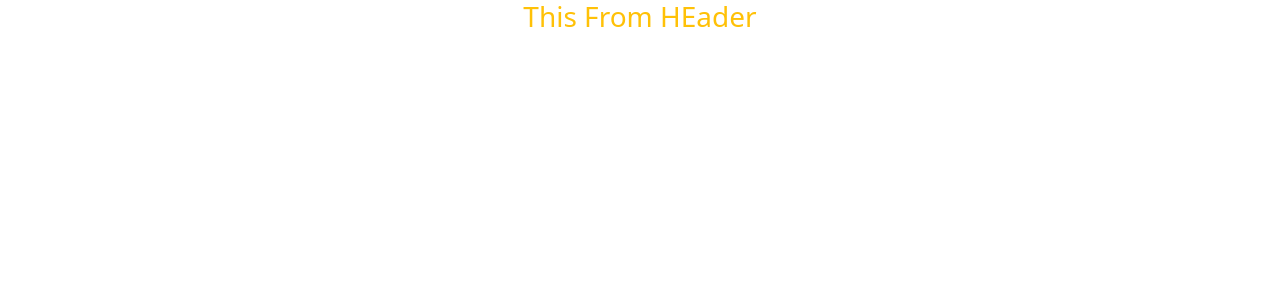
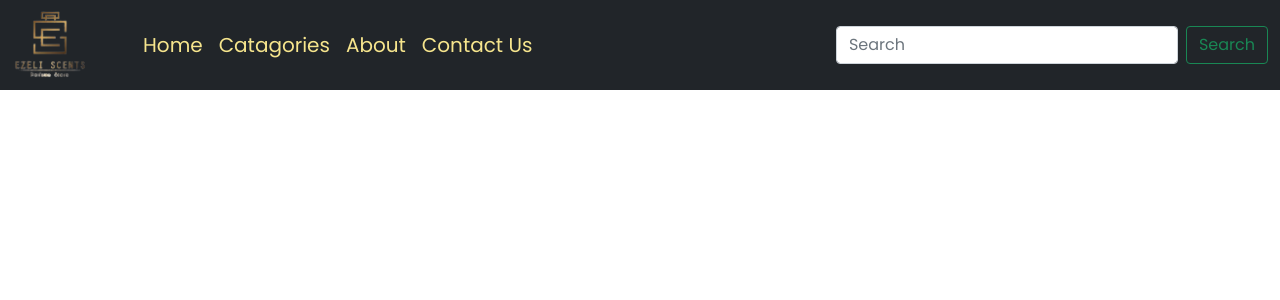
Before and after one commit to eliyas700/Assignment-8-EZ-ELI-Scents-, a React (Create React App) app: page / in a window 1280 px wide. Shown: the top 300 px of the page. Built offline with nearby package versions, Linux system fonts and the light colour scheme.

Commit message:
Header Completed

```diff
--- a/public/index.html
+++ b/public/index.html
@@ -24,6 +24,8 @@
       work correctly both with client-side routing and a non-root public URL.
       Learn how to configure a non-root public URL by running `npm run build`.
     -->
+    <!-- Fonts -->
+    <link href="https://fonts.googleapis.com/css2?family=Poppins:wght@400;600&display=swap" rel="stylesheet">
     <title>EZ-ELI-Scents</title>
   </head>
   <body>
--- a/src/App.css
+++ b/src/App.css
@@ -1,10 +1,12 @@
 .App {
-  text-align: center;
+  font-family: "Poppins", sans-serif;
 }
 
 .App-logo {
   height: 40vmin;
   pointer-events: none;
+}
+body {
 }
 
 @media (prefers-reduced-motion: no-preference) {
--- /dev/null
+++ b/src/Components/Header/Header.css
@@ -0,0 +1,9 @@
+.active {
+  color: #a16a1d !important;
+}
+.nav-link {
+  color: #f6e58d !important;
+}
+.nav-link:hover {
+  color: #916d3a !important;
+}
--- a/src/Components/Header/Header.js
+++ b/src/Components/Header/Header.js
@@ -1,10 +1,37 @@
 import React from 'react';
-
+import logo from '../../Image/logo.png'
+import './Header.css'
 const Header = () => {
     return (
-        <div>
-            <h3 className='text-warning'>This From HEader</h3>
+<nav className=" navbar bg-dark navbar-expand-lg navbar-light bg-light">
+    <div className="container-fluid">
+        <img width={"75px"}   src={logo} alt="" />
+        <button className="navbar-toggler " type="button" data-bs-toggle="collapse" data-bs-target="#navbarSupportedContent" aria-controls="navbarSupportedContent" aria-expanded="false" aria-label="Toggle navigation">
+        <span className="navbar-toggler-icon"></span>
+        </button>
+        <div className="collapse navbar-collapse" id="navbarSupportedContent">
+        <ul className=" ms-5 navbar-nav me-auto mb-2 mb-lg-0">
+            <li className="nav-item">
+            <a className="nav-link active fs-5 " aria-current="page" href="/Home">Home</a>
+            </li>
+            <li className="nav-item fs-5">
+            <a className="nav-link" href="/top">Catagories</a>
+            </li>
+            <li className="nav-item fs-5">
+            <a className="nav-link" href="/about">About</a>
+            </li>
+            <li className="nav-item fs-5">
+            <a className="nav-link" href="/Contact">Contact Us</a>
+            </li>
+
+        </ul>
+        <form className="d-flex">
+            <input className="form-control me-2" type="search" placeholder="Search" aria-label="Search"/>
+            <button className="btn btn-outline-success" type="submit">Search</button>
+        </form>
         </div>
+    </div>
+</nav>
     );
 };
 
```
Also changed, not shown: src/Image/logo.png, 1 other file (tests, documents, lock files or other folders).
